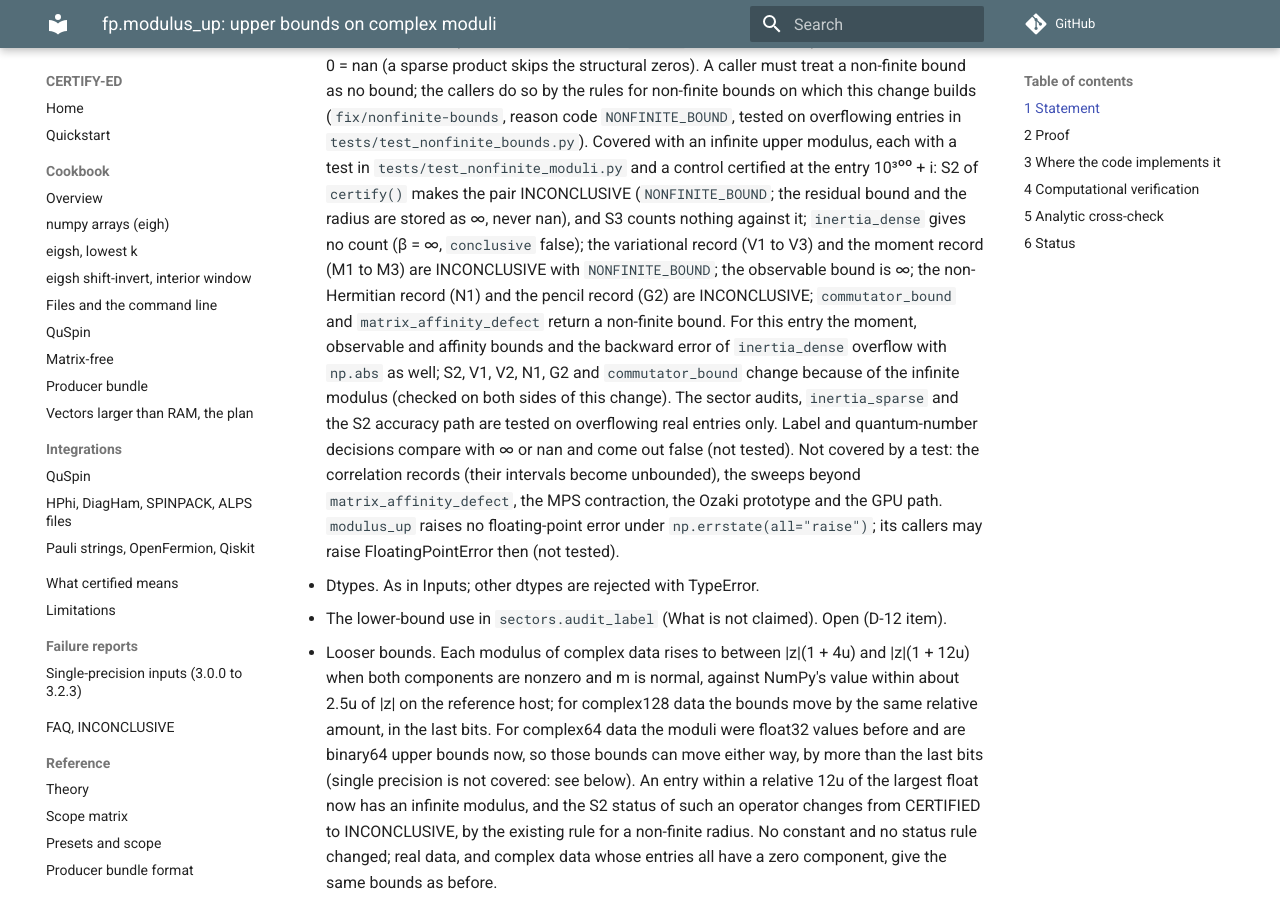
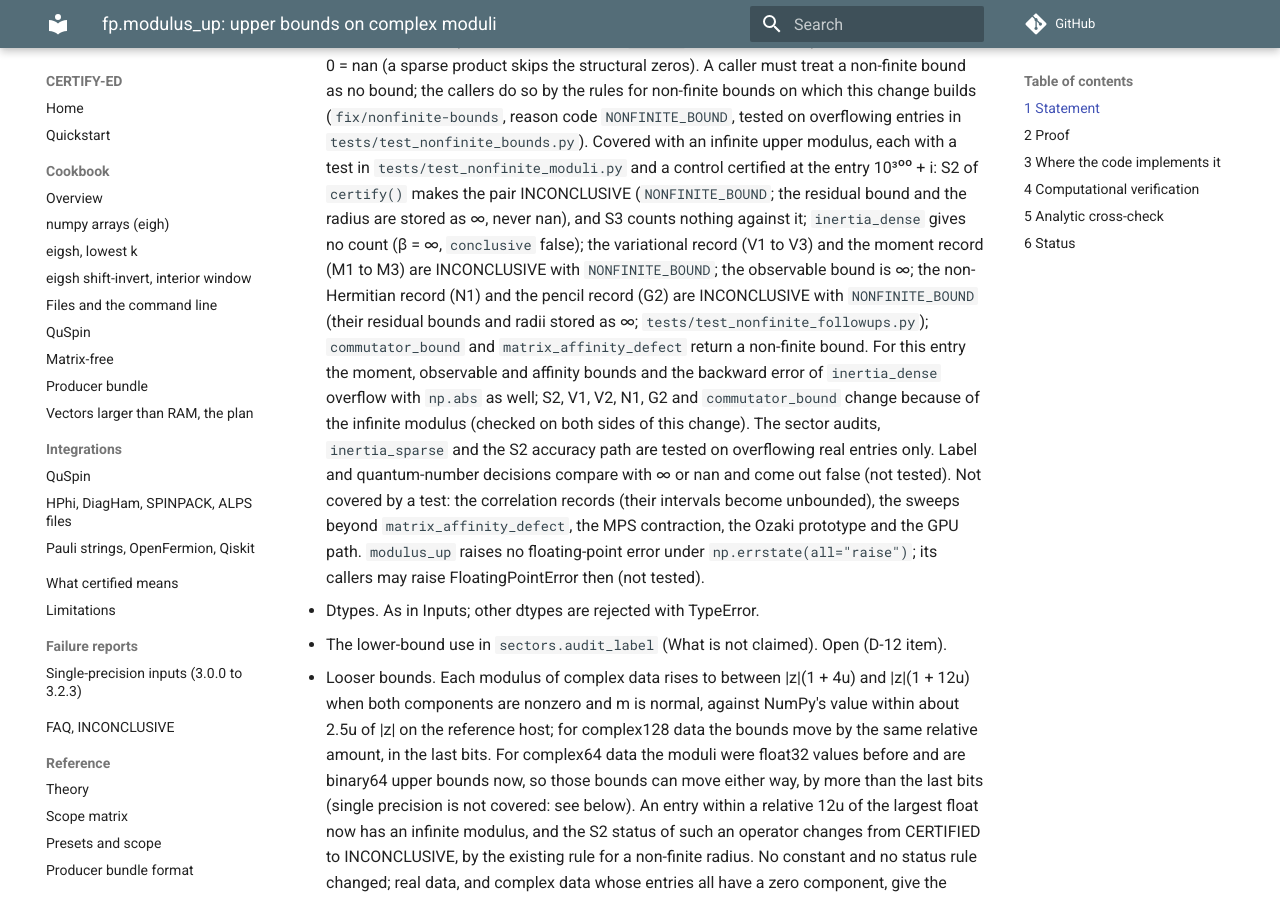
Before and after one commit to sarang-kernel/CERTIFY-ED, an MkDocs documentation site: the page built from docs/proofs/fp_modulus-up.md, in a window 1280 px wide and 900 px high, scrolled down 4657 px. Built offline with MkDocs 1.6.1 and Material for MkDocs 9.7.7, drawn with Linux system fonts in a browser that asks for light colours; comment, search, counter and statistics services are not loaded.

Commit message:
Changelog and note: non-finite follow-ups

```diff
--- a/docs/proofs/fp_modulus-up.md
+++ b/docs/proofs/fp_modulus-up.md
@@ -153,7 +153,8 @@ other analyses the treatment is the one each document states (not re-checked her
   INCONCLUSIVE (`NONFINITE_BOUND`; the residual bound and the radius are stored as ∞, never nan), and S3 counts
   nothing against it; `inertia_dense` gives no count (β = ∞, `conclusive` false); the variational record (V1 to V3)
   and the moment record (M1 to M3) are INCONCLUSIVE with `NONFINITE_BOUND`; the observable bound is ∞; the
-  non-Hermitian record (N1) and the pencil record (G2) are INCONCLUSIVE; `commutator_bound` and
+  non-Hermitian record (N1) and the pencil record (G2) are INCONCLUSIVE with `NONFINITE_BOUND` (their residual bounds
+  and radii stored as ∞; `tests/test_nonfinite_followups.py`); `commutator_bound` and
   `matrix_affinity_defect` return a non-finite bound. For this entry the moment, observable and affinity bounds and
   the backward error of `inertia_dense` overflow with `np.abs` as well; S2, V1, V2, N1, G2 and `commutator_bound`
   change because of the infinite modulus (checked on both sides of this change). The sector audits, `inertia_sparse`
```
Also changed, not shown: CHANGELOG.md (+22 -6 lines).
